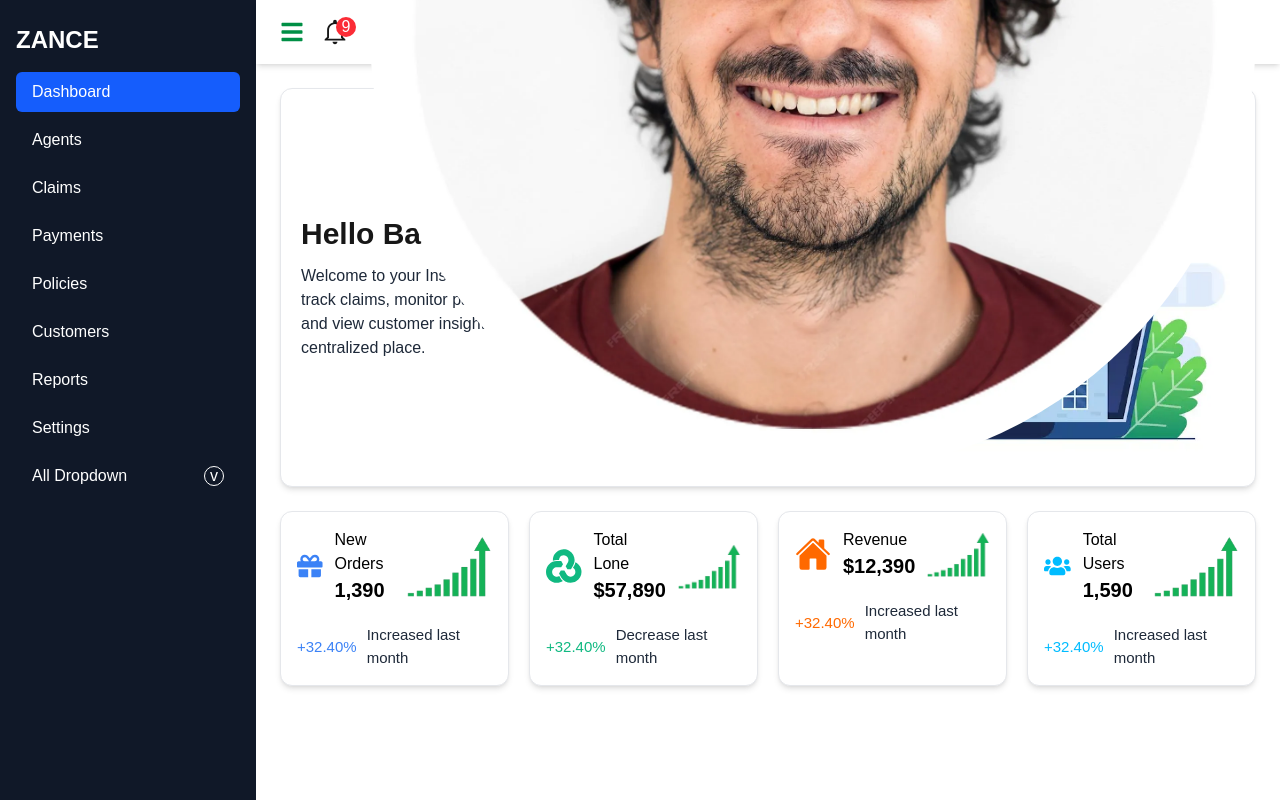
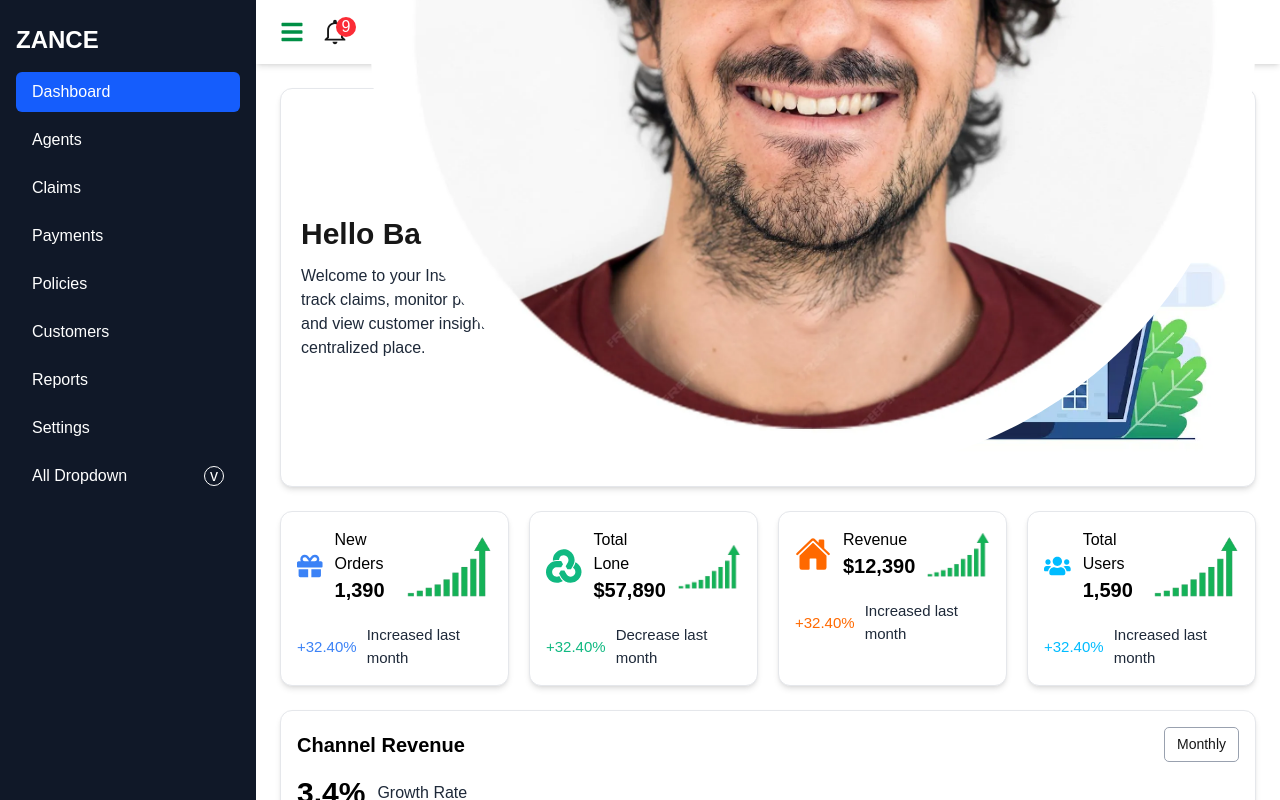
Before and after one commit to Naofel-Badsha/full-custom-nextjs-project, a Next.js app: page /dashboard in a window 1280 px wide. Built offline with nearby package versions, Linux system fonts and the light colour scheme.

Commit message:
added channel revenue

```diff
--- a/src/app/(dashboardLayout)/dashboard/page.tsx
+++ b/src/app/(dashboardLayout)/dashboard/page.tsx
@@ -1,11 +1,17 @@
 import Wellcome from '@/app/components/DashboardCompo/AllBox/Wellcome'
 import Incress from '@/app/components/DashboardCompo/AllBox/Incress'
+import ChannelRevenue from '@/app/components/DashboardCompo/AllBox/ChannelRevenue'
+import TotalProfit from '@/app/components/DashboardCompo/AllBox/TotalProfit'
 
 const DashboardPage = () => {
   return (
     <div>
       <Wellcome />
       <Incress />
+      <div className="">
+        <TotalProfit />
+        <ChannelRevenue />
+      </div>
     </div>
   )
 }
--- a/src/app/components/DashboardCompo/AllBox/ChannelRevenue.tsx
+++ b/src/app/components/DashboardCompo/AllBox/ChannelRevenue.tsx
@@ -2,7 +2,32 @@ import React from 'react'
 
 const ChannelRevenue = () => {
   return (
-    <div>ChannelRevenue</div>
+    <div className='bg-white p-4 rounded-xl shadow-md mt-6 border-[1px] border-gray-200'>
+      <div className="flex items-center justify-between gap-4">
+        <h2 className="text-[20px] text-black font-bold">Channel Revenue</h2>
+        <button className='text-[14px] font-normal px-3 py-1.5 border-[1px] rounded-[5px]  border-gray-400 hover:border-gray-800'>Monthly</button>
+      </div>
+
+      <div className="flex items-center gap-3 mt-2">
+        <h2 className="text-[30px] font-semibold text-black">3.4%</h2>
+        <p className="text-[16px] font-normal text-gray-800">Growth Rate</p>
+      </div>
+
+      <div className="flex gap-5 items-center justify-between mt-4">
+        <div className='w-full'>
+          <div className='w-full h-[5px] bg-[#60A5FA] rounded-full'></div>
+          <p className='text-[16px] text-gray-800'>28%</p>
+        </div>
+        <div className='w-full'>
+          <div className='w-full h-[5px] bg-[#BBF7D0] rounded-full'></div>
+          <p className='text-[16px] text-gray-800'>38%</p>
+        </div>
+        <div className='w-full'>
+          <div className='w-full h-[5px] bg-[#FED7AA] rounded-full'></div>
+          <p className='text-[16px] text-gray-800'>42%</p>
+        </div>
+      </div>
+    </div>
   )
 }
 
--- a/src/app/components/DashboardCompo/AllBox/TotalProfit.tsx
+++ b/src/app/components/DashboardCompo/AllBox/TotalProfit.tsx
@@ -1,9 +1,9 @@
-import React from 'react'
+import React from "react";
 
 const TotalProfit = () => {
   return (
-    <div>TotalProfit</div>
-  )
-}
+<div className=""></div>
+  );
+};
 
-export default TotalProfit
+export default TotalProfit;
```
